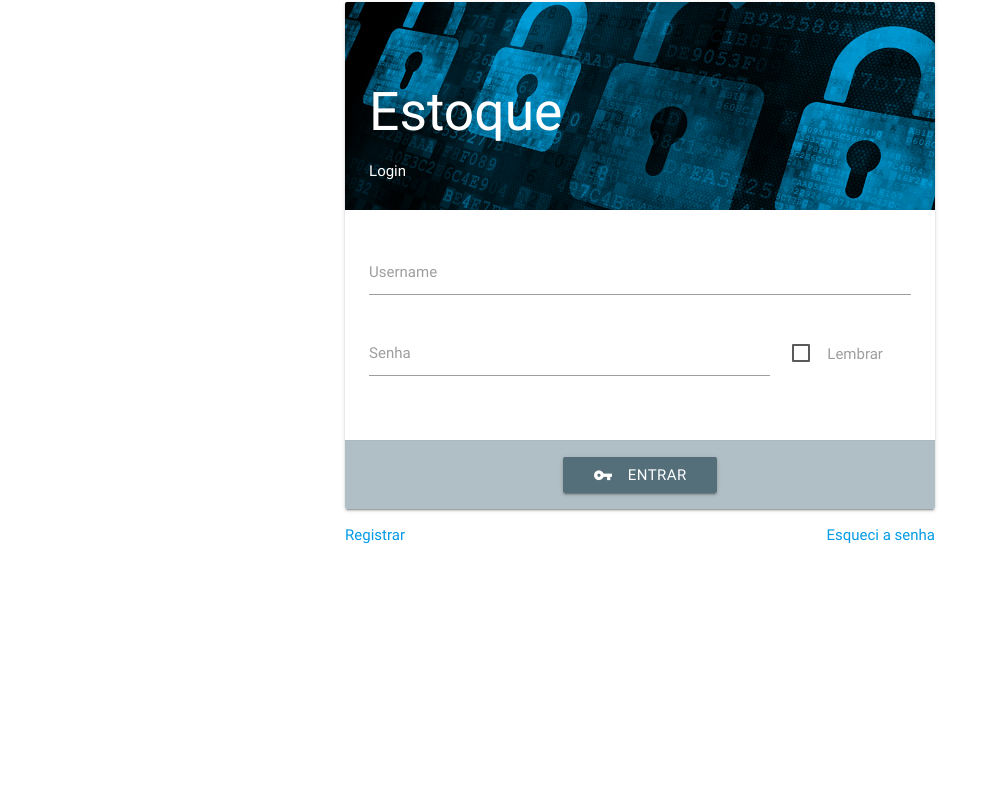
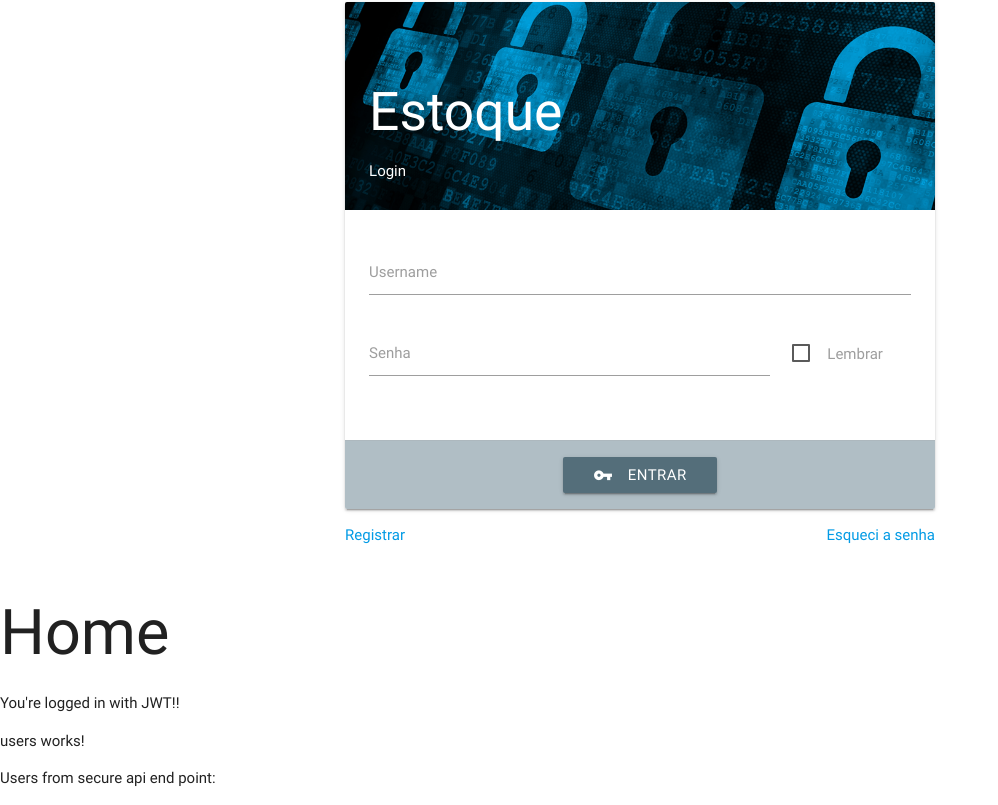
Before and after one commit to helderjosex/angular2-projects, an Angular app in the folder estoque/: page / in a window 1280 px wide. Shown: the part 312-1117 px from the top of the page, without its empty margins (0-998 px from the left). Before the commit the page ends 898 px from the top, so only its background shows below. Built offline with nearby package versions, Linux system fonts and the light colour scheme; what angular2-materialize would draw is missing.

Commit message:
Criado HomeComponent/UsersComponent

```diff
--- a/estoque/src/app/app.component.html
+++ b/estoque/src/app/app.component.html
@@ -16,3 +16,4 @@
   </li>
 </ul>
 <app-login></app-login>
+<app-home></app-home>
--- a/estoque/src/app/app.module.ts
+++ b/estoque/src/app/app.module.ts
@@ -7,6 +7,8 @@ import { MaterializeModule } from 'angular2-materialize';
 
 import { AppComponent } from './app.component';
 import { LoginModule } from './login/login.module';
+import { HomeModule } from './home/home.module';
+import { UsersModule } from './users/users.module';
 
 @NgModule({
   declarations: [
@@ -17,7 +19,9 @@ import { LoginModule } from './login/login.module';
     FormsModule,
     HttpModule,
     MaterializeModule,
-    LoginModule
+    LoginModule,
+    HomeModule,
+    UsersModule
   ],
   providers: [],
   bootstrap: [AppComponent]
--- /dev/null
+++ b/estoque/src/app/home/home.component.html
@@ -0,0 +1,6 @@
+<div class="col-md-6 col-md-offset-3">
+    <h1>Home</h1>
+    <p>You're logged in with JWT!!</p>
+    <app-users></app-users>
+    <!--<p><a [routerLink]="['/login']">Logout</a></p>-->
+</div>
--- /dev/null
+++ b/estoque/src/app/home/home.component.ts
@@ -0,0 +1,15 @@
+import { Component, OnInit } from '@angular/core';
+
+@Component({
+  selector: 'app-home',
+  templateUrl: './home.component.html',
+  styleUrls: ['./home.component.css']
+})
+export class HomeComponent implements OnInit {
+
+  constructor() { }
+
+  ngOnInit() {
+  }
+
+}
--- /dev/null
+++ b/estoque/src/app/users/users.component.html
@@ -0,0 +1,9 @@
+<p>
+  users works!
+</p>
+<div>
+  Users from secure api end point:
+  <ul>
+      <li *ngFor="let user of users">{{user.firstName}} {{user.lastName}}</li>
+  </ul>
+</div>
--- /dev/null
+++ b/estoque/src/app/users/users.component.ts
@@ -0,0 +1,15 @@
+import { Component, OnInit } from '@angular/core';
+
+@Component({
+  selector: 'app-users',
+  templateUrl: './users.component.html',
+  styleUrls: ['./users.component.css']
+})
+export class UsersComponent implements OnInit {
+
+  constructor() { }
+
+  ngOnInit() {
+  }
+
+}
```
Also changed, not shown: estoque/src/app/home/home.module.ts (added, +14 -0 lines), estoque/src/app/users/users.module.ts (added, +12 -0 lines), estoque/src/app/home/home.component.css (added), estoque/src/app/users/users.component.css (added), 2 other files (tests, documents, lock files or other folders).
